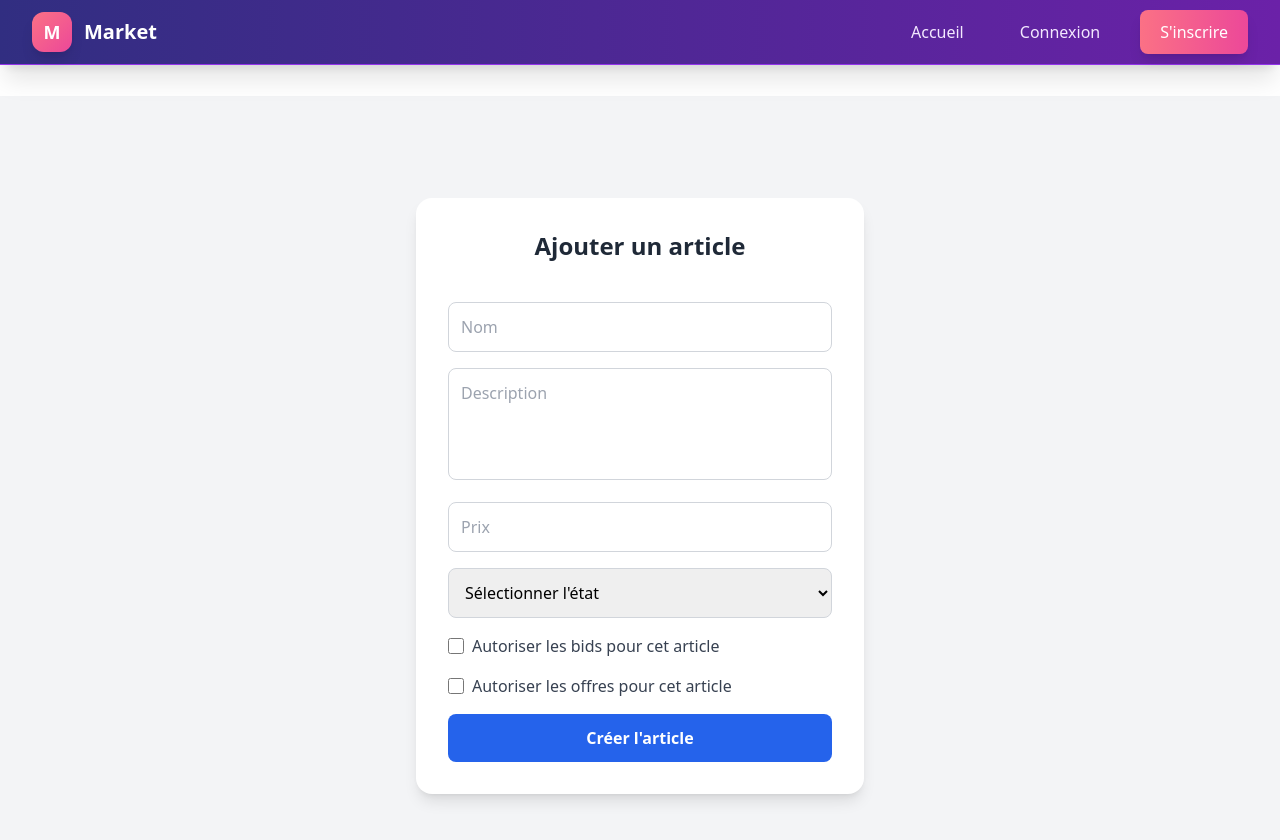
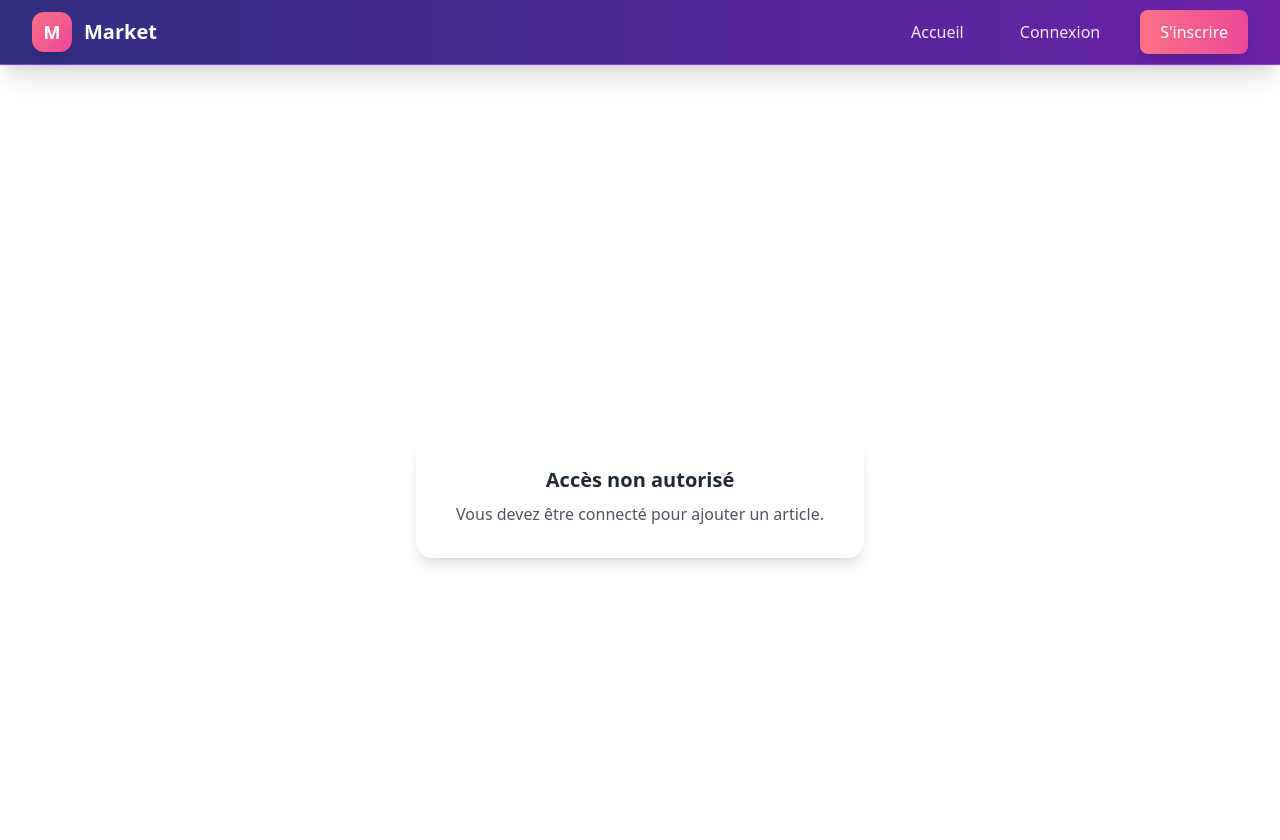
Before and after one commit to MansouriE/projetApplicationWeb, a React (Vite) app in the folder frontend/: page /createArticle in a window 1280 px wide. Shown: the top 840 px of the page. Built offline with nearby package versions, Linux system fonts and the light colour scheme.

Commit message:
DEBUGING

```diff
--- a/frontend/src/components/addArticle/AddArticle.jsx
+++ b/frontend/src/components/addArticle/AddArticle.jsx
@@ -13,53 +13,56 @@ function AddArticle() {
   const [bidDuration, setBidDuration] = useState("");
   const [offreReduction, setOffreReduction] = useState("");
   const [submitting, setSubmitting] = useState(false);
+  const [error, setError] = useState("");
 
   const { token, isLoggedIn } = useContext(AuthContext);
   const navigate = useNavigate();
 
   const handleSubmit = async (e) => {
     e.preventDefault();
+    setError("");
 
     if (!isLoggedIn || !token) {
-      alert("Vous devez être connecté.");
+      setError("Vous devez être connecté.");
       return;
     }
 
     if (!nom || !description || !prix || !etat) {
-      alert("Veuillez remplir tous les champs !");
+      setError("Veuillez remplir tous les champs !");
       return;
     }
 
     const prixNum = Number(prix);
     if (Number.isNaN(prixNum) || prixNum <= 0) {
-      alert("Le prix doit être un nombre positif.");
+      setError("Le prix doit être un nombre positif.");
       return;
     }
 
     if (acceptsBids) {
       if (!startingBid) {
-        alert("Veuillez entrer un prix de départ pour les bids !");
+        setError("Veuillez entrer un prix de départ pour les bids !");
         return;
       }
       const startingBidNum = Number(startingBid);
       if (Number.isNaN(startingBidNum) || startingBidNum <= 0) {
-        alert("Le prix de départ doit être un nombre positif !");
+        setError("Le prix de départ doit être un nombre positif !");
         return;
       }
 
       if (!bidDuration) {
-        alert("Veuillez sélectionner une durée pour le bid !");
+        setError("Veuillez sélectionner une durée pour le bid !");
         return;
       }
     }
 
     const etatsAutorises = ["Neuf", "Bon", "Usagé", "Disponible"];
     if (!etatsAutorises.includes(etat)) {
-      alert(`L'état doit être parmi: ${etatsAutorises.join(", ")}`);
+      setError(`L'état doit être parmi: ${etatsAutorises.join(", ")}`);
       return;
     }
 
     setSubmitting(true);
+
     try {
       const response = await fetch(
         "https://projetapplicationweb-1.onrender.com/api/createArticle",
@@ -105,13 +108,24 @@ function AddArticle() {
       setAcceptsOffers(false);
 
       navigate("/profile");
-    } catch (error) {
-      console.error(error);
-      alert("❌ Erreur : " + error.message);
+    } catch (err) {
+      console.error(err);
+      setError(err.message || "Erreur lors de la création de l'article");
     } finally {
       setSubmitting(false);
     }
   };
+
+  if (!isLoggedIn) {
+    return (
+      <div className="min-h-screen flex items-center justify-center px-4">
+        <div className="bg-white rounded-2xl shadow-lg p-8 max-w-md w-full text-center">
+          <h3 className="text-xl font-bold text-gray-800 mb-2">Accès non autorisé</h3>
+          <p className="text-gray-600">Vous devez être connecté pour ajouter un article.</p>
+        </div>
+      </div>
+    );
+  }
 
   return (
     <div className="flex items-center justify-center min-h-screen bg-gray-100 px-4">
@@ -122,6 +136,10 @@ function AddArticle() {
         <h2 className="text-2xl font-semibold text-gray-800 text-center mb-6">
           Ajouter un article
         </h2>
+
+        {error && (
+          <div className="p-3 bg-red-100 text-red-700 rounded">{error}</div>
+        )}
 
         <input
           type="text"
@@ -164,7 +182,10 @@ function AddArticle() {
             checked={acceptsBids}
             onChange={(e) => {
               setAcceptsBids(e.target.checked);
-              if (e.target.checked) setAcceptsOffers(false), setOffreReduction("");
+              if (e.target.checked) {
+                setAcceptsOffers(false);
+                setOffreReduction("");
+              }
             }}
             className="h-4 w-4 text-blue-600 border-gray-300 rounded focus:ring-blue-500"
           />
@@ -177,7 +198,11 @@ function AddArticle() {
             checked={acceptsOffers}
             onChange={(e) => {
               setAcceptsOffers(e.target.checked);
-              if (e.target.checked) setAcceptsBids(false), setBidDuration(""), setStartingBid("");
+              if (e.target.checked) {
+                setAcceptsBids(false);
+                setBidDuration("");
+                setStartingBid("");
+              }
             }}
             className="h-4 w-4 text-blue-600 border-gray-300 rounded focus:ring-blue-500"
           />
@@ -193,7 +218,6 @@ function AddArticle() {
               onChange={(e) => setStartingBid(e.target.value)}
               className="w-full border border-gray-300 rounded-lg p-3 focus:ring-2 focus:ring-blue-400 focus:outline-none"
             />
-
             <select
               value={bidDuration}
               onChange={(e) => setBidDuration(e.target.value)}
@@ -211,7 +235,6 @@ function AddArticle() {
         )}
 
         {acceptsOffers && (
-          <>
           <select
             value={offreReduction}
             onChange={(e) => setOffreReduction(e.target.value)}
@@ -225,7 +248,6 @@ function AddArticle() {
             <option value="20">20 %</option>
             <option value="25">25 %</option>
           </select>
-          </>
         )}
 
         <button
```
Lines whose indentation alone changed are shown as unchanged.
